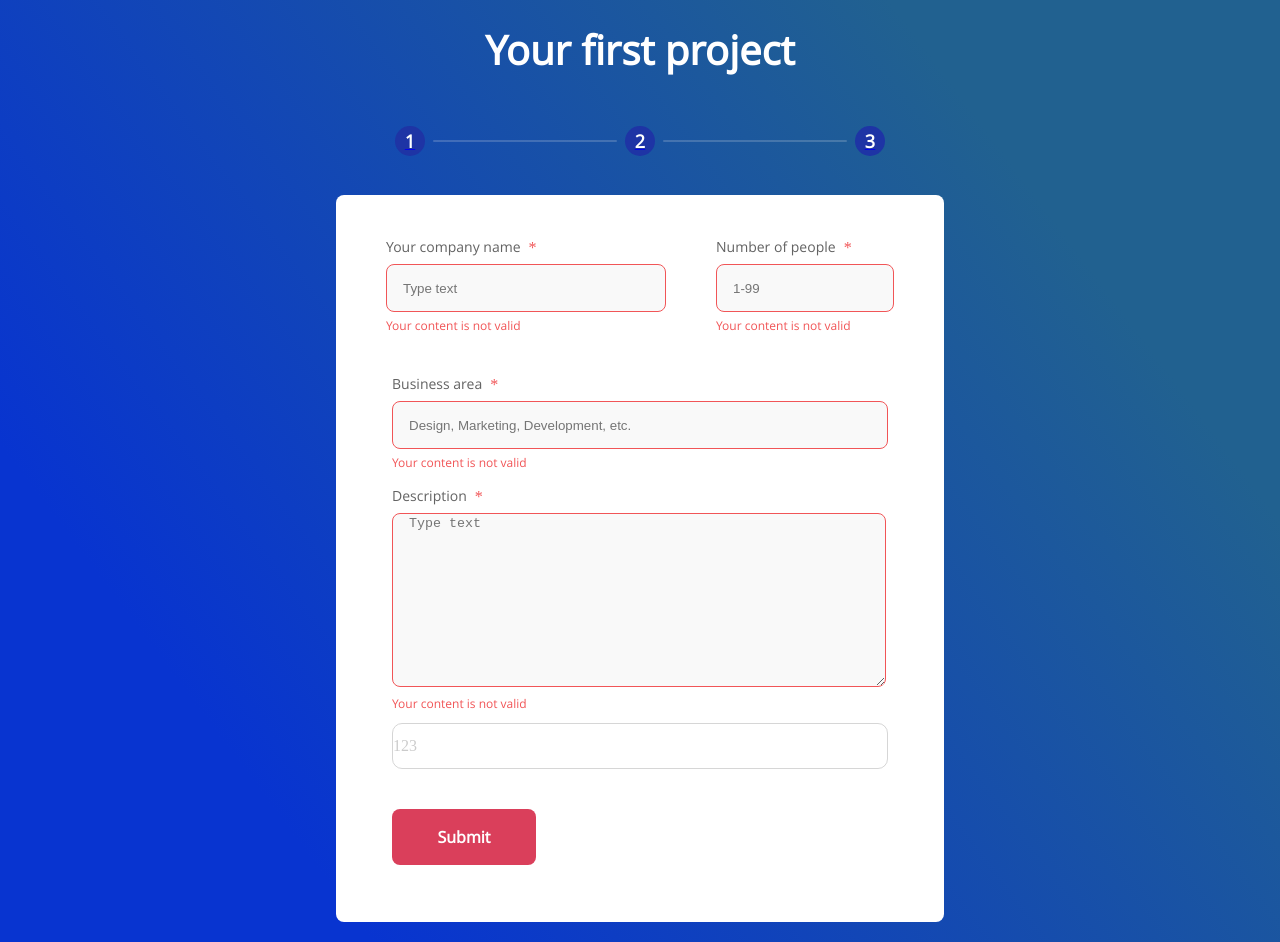
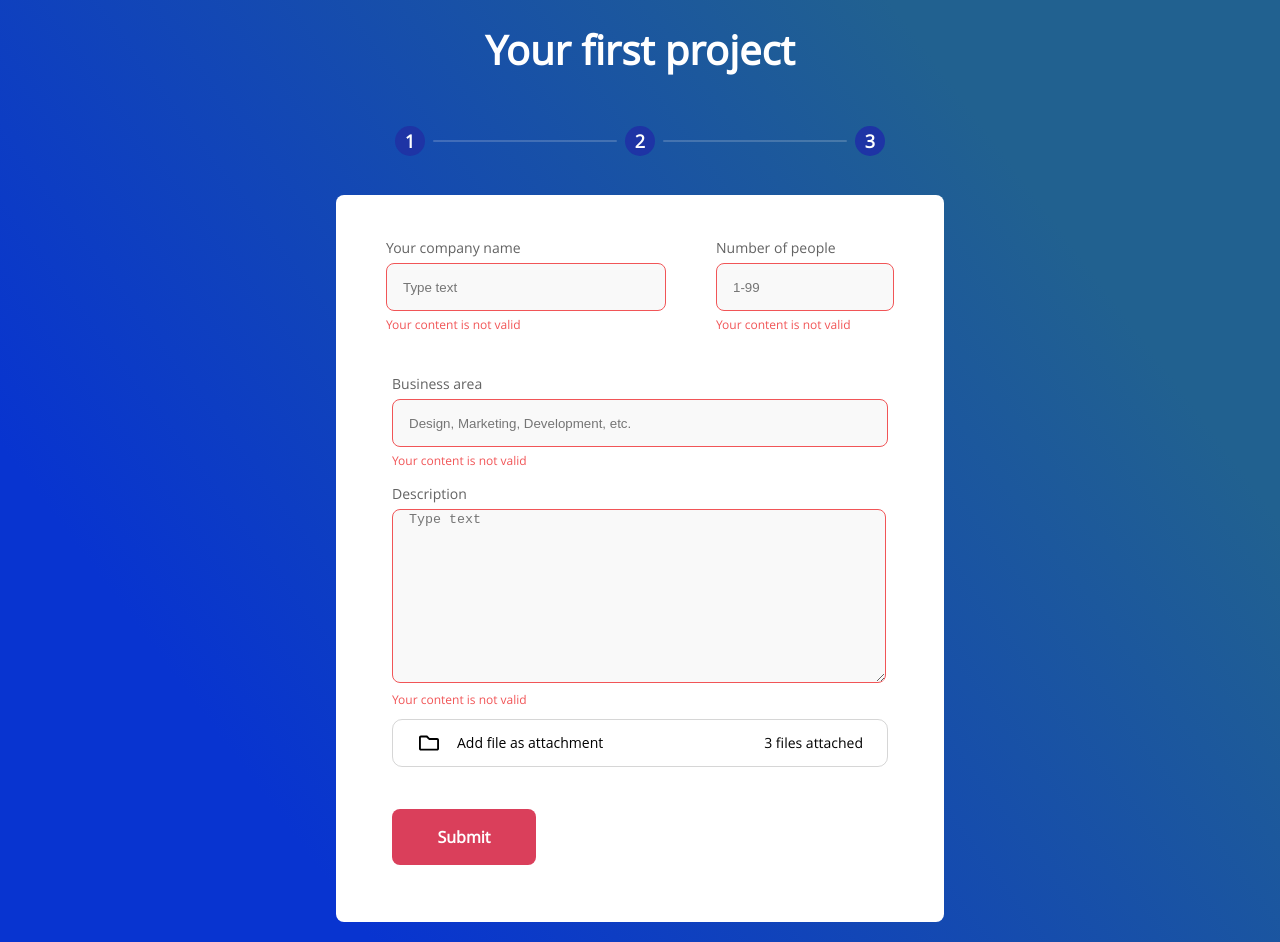
Before and after one commit to AlexChorniy/Halo-Lab, a React app: page /dashboard in a window 1280 px wide. Built offline with nearby package versions, Linux system fonts and the light colour scheme.

Commit message:
Add UI upload elements

```diff
--- a/dev/components/Dashboard/Dashboard.js
+++ b/dev/components/Dashboard/Dashboard.js
@@ -1,4 +1,5 @@
 import React from 'react';
+import UploadSVG from '../../assets/img/folder-regular.svg';
 
 import {
     Wrapper,
@@ -13,8 +14,12 @@ import {
     ErrorMessage,
     Star,
     TextArea,
-    AddFileArea,
-    Button
+    Button,
+    UploadContainer,
+    Upload,
+    UploadFileCounter,
+    FileSvgUpload,
+    UploadLabel
 } from './styles';
 
 const Dashboard = () => {
@@ -24,7 +29,7 @@ const Dashboard = () => {
                 <InputElement>
                     <TitleContainer>
                         <Title>Your company name</Title>
-                        <Star visibility='true'>*</Star>
+                        <Star visibility='true' />
                     </TitleContainer>
                     <TextInputContainer>
                         <TextInput width='280px' placeholder='Type text' borderColor='true' />
@@ -34,7 +39,7 @@ const Dashboard = () => {
                 <InputElement>
                     <TitleContainer>
                         <Title>Number of people</Title>
-                        <Star>*</Star>
+                        <Star />
                     </ TitleContainer>
                     <TextInputContainer>
                         <TextInput width='178px' placeholder='1-99' borderColor='true' />
@@ -46,7 +51,7 @@ const Dashboard = () => {
                 <InputElement>
                     <TitleContainer>
                         <Title>Business area</Title>
-                        <Star>*</Star>
+                        <Star />
                     </ TitleContainer>
                     <TextInputContainer>
                         <TextInput width='496px' placeholder='Design, Marketing, Development, etc.' borderColor={true} />
@@ -56,7 +61,7 @@ const Dashboard = () => {
                 <InputElement marginTop="20px">
                     <TitleContainer>
                         <Title>Description</Title>
-                        <Star>*</Star>
+                        <Star />
                     </ TitleContainer>
                     <TextInputContainer width='496px' height='168px' >
                         <TextArea
@@ -68,7 +73,11 @@ const Dashboard = () => {
                         <ErrorMessage>Your content is not valid</ErrorMessage>
                     </TextInputContainer>
                 </InputElement>
-                <AddFileArea>123</AddFileArea>
+                <UploadContainer>
+                    <UploadLabel><FileSvgUpload src={UploadSVG} />Add file as attachment</UploadLabel>
+                    <Upload />
+                    <UploadFileCounter>3 files attached</UploadFileCounter>
+                </UploadContainer>
             </Center>
             <Bottom>
                 <Button>Submit</Button>
--- a/dev/components/Dashboard/styles.js
+++ b/dev/components/Dashboard/styles.js
@@ -52,7 +52,7 @@ export const TextInput = styled.input`
     background: #F9F9F9;
     border-radius: 8px;
     padding-left: 16px;
-    border-color: ${({ borderColor }) => borderColor ? '#F15557' : ''} ;
+    border-color: ${({ borderColor }) => borderColor ? '#F15557' : rgba(51, 51, 51, 0.2)} ;
     background: #F9F9F9;
     border: 1px solid #F15557;
     box-sizing: border-box;
@@ -68,7 +68,9 @@ export const ErrorMessage = styled.div`
 `;
 
 
-export const Star = styled.div`
+export const Star = styled.div.attrs(() => ({
+    text: 'dfghgh',
+}))`
    color: #F15557;
    margin-left: 8px;
    visibility: ${({ visibility }) => visibility};
@@ -81,19 +83,62 @@ export const TextArea = styled.textarea`
     background: #F9F9F9;
     border-radius: 8px;
     padding-left: 16px;
-    border-color: ${({ borderColor }) => borderColor ? '#F15557' : ''} ;
+    border-color: ${({ borderColor }) => borderColor ? '#F15557' : rgba(51, 51, 51, 0.2)} ;
 `;
 
-export const AddFileArea = styled.div`
+export const UploadContainer = styled.div`
     height: 48px;
     width: 496px;
     margin-top: 50px;
-    opacity: 0.2;
-    border: 0.65015px solid #333333;
+    border: 0.65015px solid rgba(51, 51, 51, 0.2);
     box-sizing: border-box;
     border-radius: 10px;
     display: flex;
     align-items: center;
+    justify-content: space-between;
+    overflow: hidden;
+    padding-left: 24px;
+    padding-right: 24px;
+`;
+
+export const FileSvgUpload = styled.img`
+  width: 24px;
+  height: 20px;
+  fill: #333333;
+  margin-right: 16px;
+`;
+
+export const Upload = styled.input.attrs(() => ({
+    type: 'file',
+    name: 'upload',
+    id: 'upload'
+}))`
+    width: 0.1px;
+	height: 0.1px;
+	opacity: 0;
+	overflow: hidden;
+	position: absolute;
+	z-index: -1;
+`;
+
+export const UploadLabel = styled.label.attrs(() => ({
+    htmlFor: "upload"
+}))`
+    min-width: 184px;
+    height: 20px;
+    display: flex;
+    line-height: 20px;
+    font-family: Open Sans;
+    font-style: normal;
+    font-weight: normal;
+    font-size: 14px;
+`;
+
+export const UploadFileCounter = styled.div`
+    font-family: OpenSansBold;
+    font-style: normal;
+    font-weight: normal;
+    font-size: 14px;
 `;
 
 export const Button = styled.div`
--- a/dev/components/Header/Header.js
+++ b/dev/components/Header/Header.js
@@ -16,19 +16,19 @@ const Header = () => {
             <PageTitleText>Your first project</PageTitleText>
             <NavLinkContainer>
                 <NavLink>
-                    <Link to="/">
+                    <Link to="/" style={{ textDecoration: 'none' }}>
                         <NavLinkValue>1</NavLinkValue>
                     </Link>
                 </NavLink>
                 <DecorationLine />
                 <NavLink>
-                    <Link to="/about">
+                    <Link to="/about" style={{ textDecoration: 'none' }}>
                         <NavLinkValue>2</NavLinkValue>
                     </Link>
                 </NavLink>
                 <DecorationLine />
                 <NavLink>
-                    <Link to="/dashboard">
+                    <Link to="/dashboard" style={{ textDecoration: 'none' }}>
                         <NavLinkValue>3</NavLinkValue>
                     </Link>
                 </NavLink>
--- a/package.json
+++ b/package.json
@@ -17,7 +17,8 @@
     "react": "^16.13.1",
     "react-dom": "^16.13.1",
     "react-router-dom": "^5.2.0",
-    "styled-components": "^5.1.0"
+    "styled-components": "^5.1.0",
+    "svg-url-loader": "^5.0.0"
   },
   "devDependencies": {
     "@babel/core": "^7.9.0",
--- a/webpack.config.js
+++ b/webpack.config.js
@@ -76,6 +76,12 @@ module.exports = {
                 },
             ],
         }, {
+            test: /\.svg$/,
+            loader: 'svg-url-loader',
+            query: {
+                limit: '10000',
+            }
+        }, {
             test: /\.(ttf|TTF|woff|woff2|eot)$/,
             use: [
                 {
```
Also changed, not shown: dev/assets/img/folder-regular.svg, 1 other file (tests, documents, lock files or other folders).
